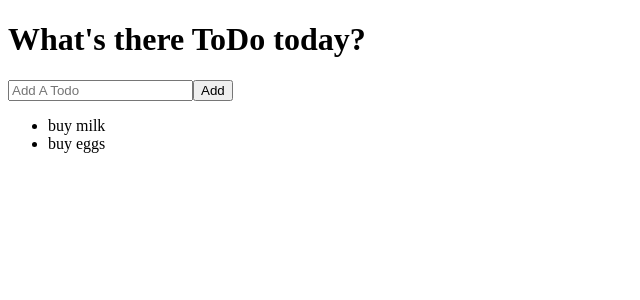
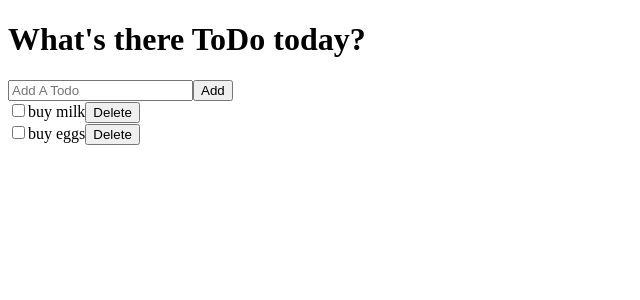
Before and after one commit to dpiedra42/todo-list, a Next.js app: page / in a window 1280 px wide. Shown: the top 300 px of the page, without its empty margins (0-640 px from the left). Built offline with nearby package versions, Linux system fonts and the light colour scheme.

Commit message:
can now remove todo and improved ID function

```diff
--- a/components/DisplayTodo.jsx
+++ b/components/DisplayTodo.jsx
@@ -1,13 +1,18 @@
+import Todo from './Todo';
+
 export default function DisplayTodo(props) {
     return(
         <div>
-            <ul>
+            <div>
                 {props.todos.map(item => (
-                    <li key={item.id}>
-                        {item.task}
-                    </li>
+                    <Todo key={item.id}
+                          task={item.task}
+                          id={item.id}
+                          completed={item.completed}
+                          removeTodo={props.removeTodo}
+                    />
                 ))}
-            </ul>
+            </div>
         </div>
     )
 }
--- /dev/null
+++ b/components/Todo.jsx
@@ -0,0 +1,23 @@
+import { useState } from 'react';
+
+export default function Todo(props) {
+    const [checked, setChecked] = useState(false);
+
+    const handleChange = () => {
+      setChecked(!checked);
+    };
+
+    return(
+        <div>
+            <label>
+                <input type="checkbox"
+                       name={props.task}
+                       checked={checked}
+                       onChange={handleChange}
+                />
+                {props.task}
+            </label>
+            <button type='button' onClick={() => props.removeTodo(props.id)}>Delete</button>
+        </div>
+    )
+}
--- a/components/TodoApp.jsx
+++ b/components/TodoApp.jsx
@@ -14,13 +14,25 @@ export default function TodoApp() {
             setItems([...items, {id: newid, task: newTodoText, completed: false }]);
     };
 
-    const increaseId = () => items.length;
+    const increaseId = () => {
+       const index = items.length - 1;
+       if (index < 0)
+        return 0;
+       const prevId = items[index].id;
+       const newId = prevId + 1;
+       return newId;
+    };
+
+    const removeTodo = (todoId) => {
+        const updatedTodos = items.filter(item => item.id !== todoId);
+        setItems(updatedTodos);
+    }
 
     return (
         <div>
             <h1>What&apos;s there ToDo today?</h1>
             <TodoAdd addTodo={addTodo}/>
-            <DisplayTodo todos={items}/>
+            <DisplayTodo todos={items} removeTodo={removeTodo}/>
         </div>
     )
   }
```
